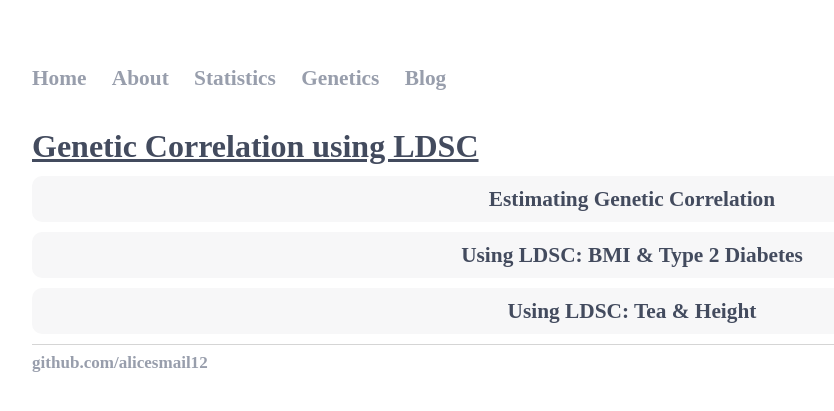
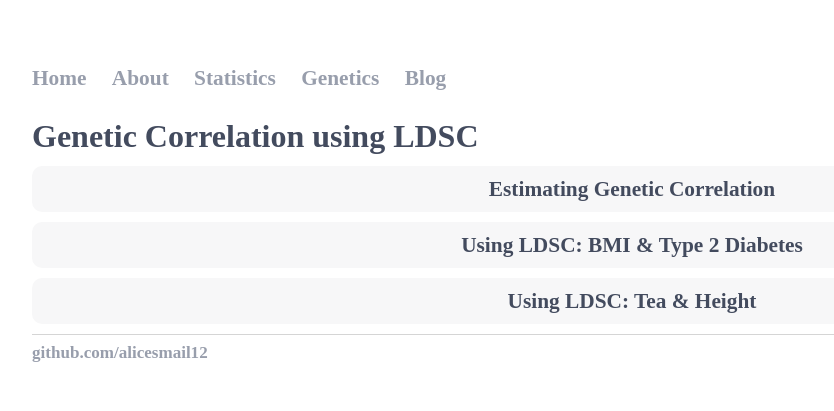
Before and after one commit to alicesmail12/alicesmail12.github.io, a Jekyll site: the page Genetics/Genetic-Correlation-Using-LDSC.html, which Jekyll copies as it is, in a window 1280 px wide. Shown: the top 411 px of the page, without its empty margins (8-842 px from the left). Built offline with Jekyll 4.4.1, drawn with Linux system fonts in a browser that asks for light colours; some web fonts are replaced.

Commit message:
Update Genetic-Correlation-Using-LDSC.html

```diff
--- a/Genetics/Genetic-Correlation-Using-LDSC.html
+++ b/Genetics/Genetic-Correlation-Using-LDSC.html
@@ -421,11 +421,9 @@ a:hover {
 	</ul>
 	</nav>
 
-<div class="container">
-
 
 <h1>
-<u>Genetic Correlation using LDSC</u>
+Genetic Correlation using LDSC
 </h1>
 
 <p><button2 onclick="javascript:ShowHide('HiddenDiv1')" type="button2">Estimating Genetic Correlation</button2></p>
@@ -969,8 +967,6 @@ else{document.getElementById(divId).style.display = 'none';}}
 // ]]></script>
 
 
-</div>
-
 <script>
 
 // add bootstrap table styles to pandoc tables
```
